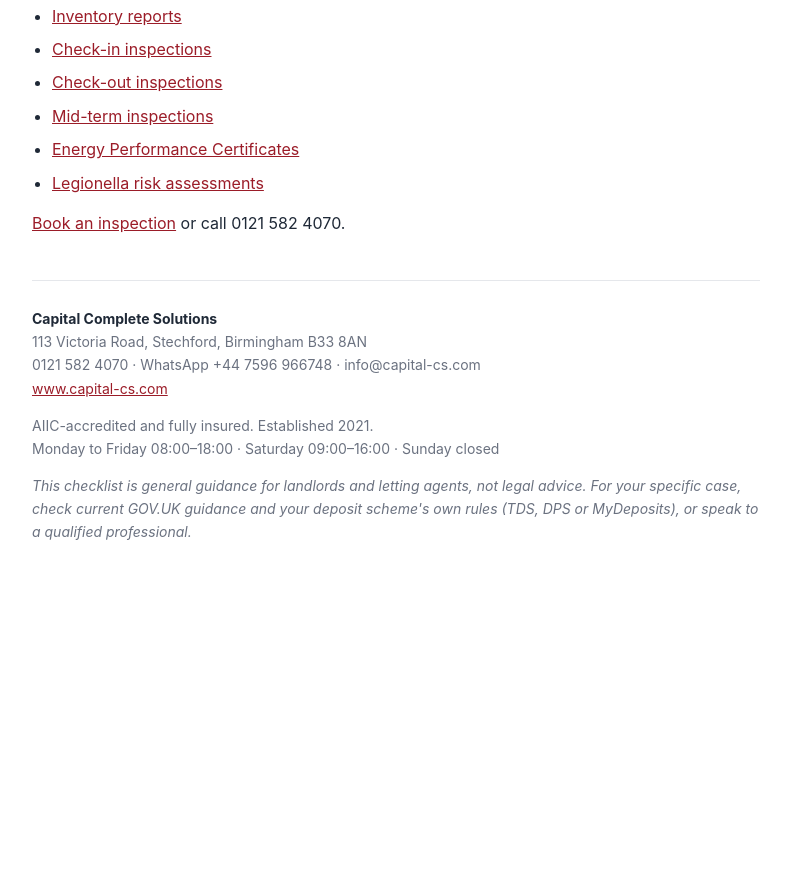
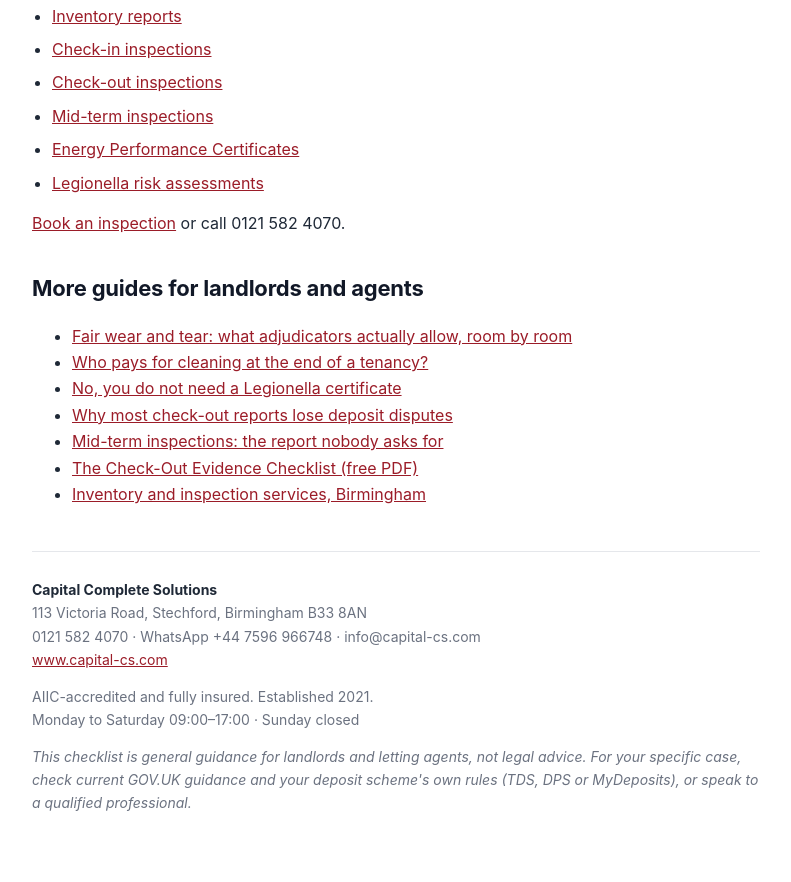
Before and after one commit to CapitalCompleteSolutions/CapitalCompleteSolutions.github.io, a plain HTML site: page index.html in a window 1280 px wide. Shown: the part 2232-3114 px from the top of the page, without its empty margins (244-1035 px from the left). Before the commit the page ends 2843 px from the top, so only its background shows below. Drawn offline with Linux system fonts and the light colour scheme.

Commit message:
Fix opening hours and add guides links
Hours corrected to Monday to Saturday 09:00-17:00, Sunday closed. Added a More guides section linking the WordPress, Substack, Issuu and Google Sites pages.

Co-Authored-By: Claude Opus 5 <noreply@anthropic.com>
Claude-Session: https://claude.ai/code/session_015uGie3b9T3voNJ3w7Vz5L2

```diff
--- a/index.html
+++ b/index.html
@@ -115,13 +115,24 @@ footer strong{color:var(--ink)}
 </ul>
 <p><a href="https://www.capital-cs.com/booking" rel="noopener">Book an inspection</a> or call 0121 582 4070.</p>
 
+<h2>More guides for landlords and agents</h2>
+<ul>
+  <li><a href="https://capitalcompletesolutions.wordpress.com/2026/11/26/fair-wear-and-tear-what-deposit-adjudicators-actually-allow-room-by-room/" rel="noopener">Fair wear and tear: what adjudicators actually allow, room by room</a></li>
+  <li><a href="https://capitalcompletesolutions.wordpress.com/2026/11/26/who-pays-for-cleaning-at-the-end-of-a-tenancy/" rel="noopener">Who pays for cleaning at the end of a tenancy?</a></li>
+  <li><a href="https://capitalcompletesolutions.wordpress.com/2026/11/26/no-you-do-not-need-a-legionella-certificate-here-is-what-you-actually-need/" rel="noopener">No, you do not need a Legionella certificate</a></li>
+  <li><a href="https://capitalcompletesolutions.substack.com/p/why-most-check-out-reports-lose-deposit" rel="noopener">Why most check-out reports lose deposit disputes</a></li>
+  <li><a href="https://capitalcompletesolutions.substack.com/p/mid-term-inspections-the-report-nobody" rel="noopener">Mid-term inspections: the report nobody asks for</a></li>
+  <li><a href="https://issuu.com/capitalcompletesolutions" rel="noopener">The Check-Out Evidence Checklist (free PDF)</a></li>
+  <li><a href="https://sites.google.com/view/capital-complete-solutions" rel="noopener">Inventory and inspection services, Birmingham</a></li>
+</ul>
+
 <footer>
   <p><strong>Capital Complete Solutions</strong><br>
   113 Victoria Road, Stechford, Birmingham B33 8AN<br>
   0121 582 4070 · WhatsApp +44 7596 966748 · info@capital-cs.com<br>
   <a href="https://www.capital-cs.com" rel="noopener">www.capital-cs.com</a></p>
   <p>AIIC-accredited and fully insured. Established 2021.<br>
-  Monday to Friday 08:00–18:00 · Saturday 09:00–16:00 · Sunday closed</p>
+  Monday to Saturday 09:00–17:00 · Sunday closed</p>
   <p class="disc">This checklist is general guidance for landlords and letting agents, not legal advice. For your specific case, check current GOV.UK guidance and your deposit scheme's own rules (TDS, DPS or MyDeposits), or speak to a qualified professional.</p>
 </footer>
 
```
